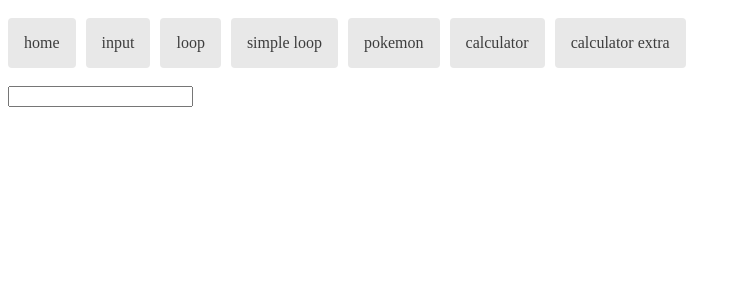
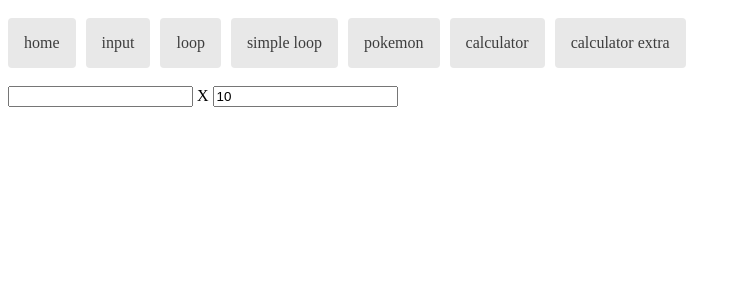
Before and after one commit to topispang/etty-hillesum-lyceum-project, an Angular app: page /simple-loop in a window 1280 px wide. Shown: the top 300 px of the page, without its empty margins (0-741 px from the left). Built offline with nearby package versions, Linux system fonts and the light colour scheme.

Commit message:
2 files modified

```diff
--- a/src/app/simple-loop/simple-loop.component.html
+++ b/src/app/simple-loop/simple-loop.component.html
@@ -1,2 +1,3 @@
-<input [(ngModel)]="input" (change)="update()" />
+<input [(ngModel)]="input" (keyup.enter)="update()" /> X
+<input [(ngModel)]="aantal" (keyup.enter)="update()" />
 <div *ngFor="let text of texts">{{ text }}</div>
--- a/src/app/simple-loop/simple-loop.component.ts
+++ b/src/app/simple-loop/simple-loop.component.ts
@@ -7,17 +7,22 @@ import { Component, OnInit } from '@angular/core';
 })
 export class SimpleLoopComponent implements OnInit {
   input: number;
+  aantal: number = 10;
   texts: number[];
 
-  constructor() {}
-
   ngOnInit() {
-    this.texts = Array<number>();
+    this.clear();
   }
 
   update() {
-    for (let index = 0; index < 10; index++) {
+    this.clear();
+    for (let index = 0; index < this.aantal; index++) {
       this.texts.push(this.input);
     }
+    console.log(this.texts);
+  }
+
+  clear() {
+    this.texts = Array<number>();
   }
 }
```
